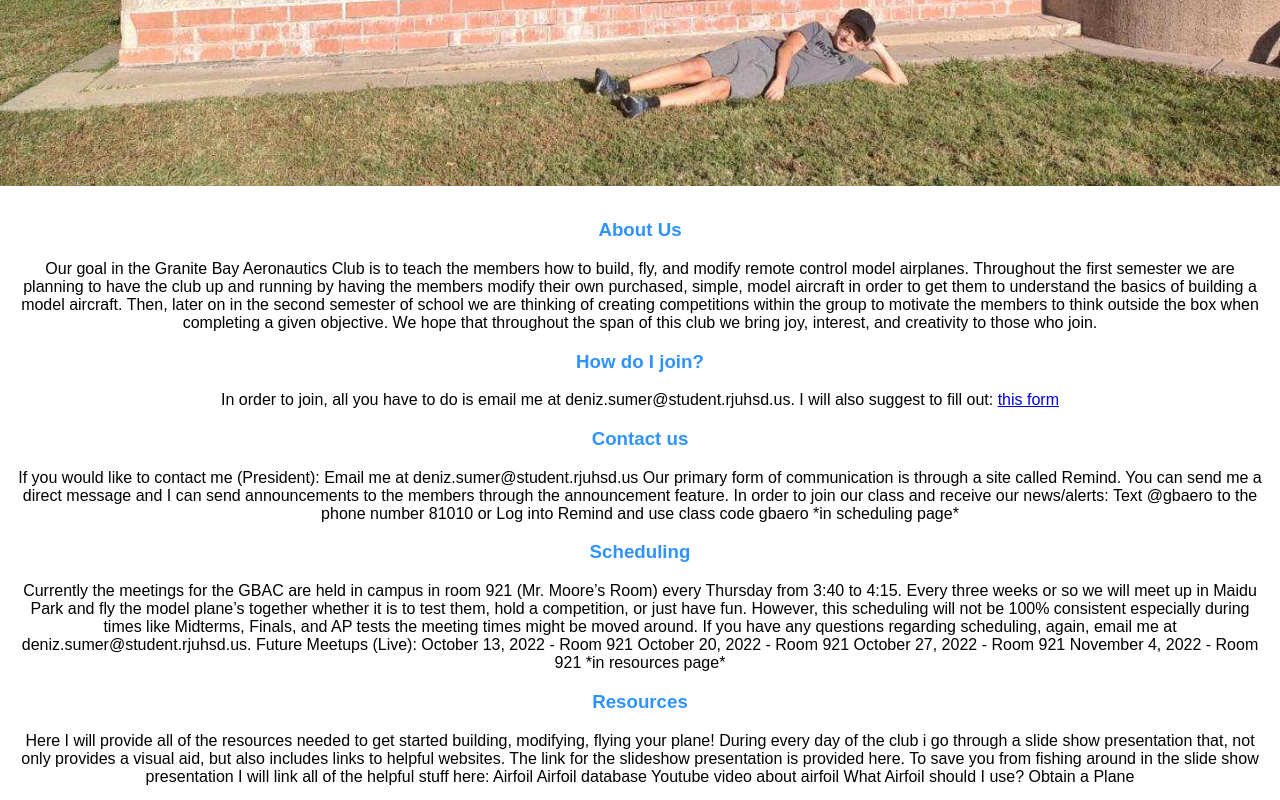
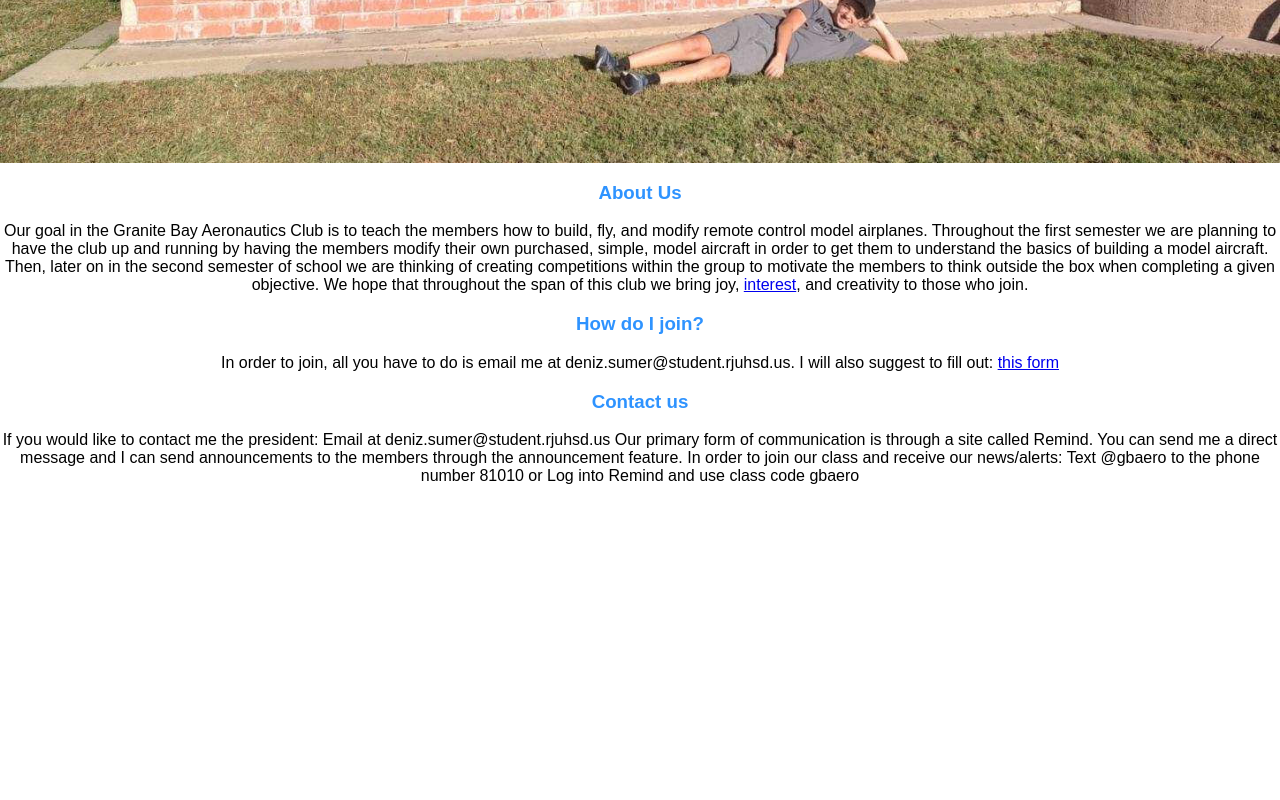
Before and after one commit to CrapCrab777/gbac, a plain HTML site: page index.html in a window 1280 px wide. Shown: the part 517-1317 px from the top of the page. After the commit the page ends 1018 px from the top, so only its background shows below. Drawn offline with Linux system fonts and the light colour scheme.

Commit message:
Update index.html

```diff
--- a/index.html
+++ b/index.html
@@ -1,5 +1,6 @@
 <!DOCTYPE html>
 <html>
+
 <head>
 
   <meta charset="utf-8">
@@ -10,77 +11,56 @@
   <style>
   </style>
 
-
-
-
-
-
-
-
-
 </head>
-  <body>
 
 <ul class="sticky">
-  <li><a href="index.html">Home</a></li>
+  <a href="index.html"><img src="GBACLOGO.png" width="217.39" height="50" align = "left"></a>
   <li><a href="Scheduling.html">Scheduling </a></li>
   <li><a href="resources.html">Resources</a></li>
-
+  <li><a href="index.html">Home</a></li>
 </ul>
 
 <header>
-  <h1 id="oof"></h1> <h1 id="ooof"></h1>
 </header>
 
-
-
-<div class="item">
+<body>
   <h3 class="titles">
     About Us
   </h3>
-Our goal in the Granite Bay Aeronautics Club is to teach the members how to build, fly, and modify remote control model airplanes. Throughout the first semester we are planning to have the club up and running by having the members modify their own purchased, simple, model aircraft in order to get them to understand the basics of building a model aircraft. Then, later on in the second semester of school we are thinking of creating competitions within the group to motivate the members to think outside the box when completing a given objective. We hope that throughout the span of this club we bring joy, interest, and creativity to those who join.
-<h3 class ="titles">
+  <p id="text">
+    Our goal in the Granite Bay Aeronautics Club is to teach the members how
+    to build, fly, and modify remote control model airplanes. Throughout the first semester we are planning to have the
+    club up and running by having the members modify their own purchased, simple, model aircraft in order to get them to
+    understand the basics of building a model aircraft. Then, later on in the second semester of school we are thinking
+    of creating competitions within the group to motivate the members to think outside the box when completing a given
+    objective. We hope that throughout the span of this club we bring joy, <a href="newLogo.jpg" id="hello">interest</a>, and creativity to those who join.
+  </p>
+  <h3 class="titles">
     How do I join?
   </h3>
-In order to join, all you have to do is email me at deniz.sumer@student.rjuhsd.us. I will also suggest to fill out: <a href= "https://forms.gle/NexFegFDEpvEEKGv7">this form </a>
+  <p id="text">
+    In order to join, all you have to do is email me at deniz.sumer@student.rjuhsd.us. I will also suggest to fill out:
+    <a href="https://forms.gle/NexFegFDEpvEEKGv7">this form </a>
+  </p>
   <h3 class="titles">
     Contact us
   </h3>
-If you would like to contact me (President):
-Email me at deniz.sumer@student.rjuhsd.us
+  <p id="text">
+    If you would like to contact me the president:
+    Email at deniz.sumer@student.rjuhsd.us
 
 
-Our primary form of communication is through a site called Remind. You can send me a direct message and I can send announcements to the members through the announcement feature. In order to join our class and receive our news/alerts:
+    Our primary form of communication is through a site called Remind. You can send me a direct message and I can send
+    announcements to the members through the announcement feature. In order to join our class and receive our
+    news/alerts:
 
     Text @gbaero to the phone number 81010
     or
     Log into Remind and use class code gbaero
 
 
-*in scheduling page*
-<h3 class="titles">
-Scheduling
-</h3>
-Currently the meetings for the GBAC are held in campus in room 921 (Mr. Moore’s Room) every Thursday from 3:40 to 4:15. Every three weeks or so we will meet up in Maidu Park and fly the model plane’s together whether it is to test them, hold a competition, or just have fun. However, this scheduling will not be 100% consistent especially during times like Midterms, Finals, and AP tests the meeting times might be moved around. If you have any questions regarding scheduling, again, email me at deniz.sumer@student.rjuhsd.us.
+  </p>
 
-Future Meetups (Live):
-October 13, 2022 - Room 921
-October 20, 2022 - Room 921
-October 27, 2022 - Room 921
-November 4, 2022 - Room 921
+</body>
 
-*in resources page*
-<h3 class="titles">
-Resources
-</h3>
-Here I will provide all of the resources needed to get started building, modifying, flying your plane! During every day of the club i go through a slide show presentation that, not only provides a visual aid, but also includes links to helpful websites. The link for the slideshow presentation is provided here.
-To save you from fishing around in  the slide show presentation I will link all of the helpful stuff here:
-Airfoil
-Airfoil database
-Youtube video about airfoil
-What Airfoil should I use?
-Obtain a Plane
-
-    <script src="script.js"></script>
-  </body>
 </html>
```
Lines whose indentation alone changed are shown as unchanged.
